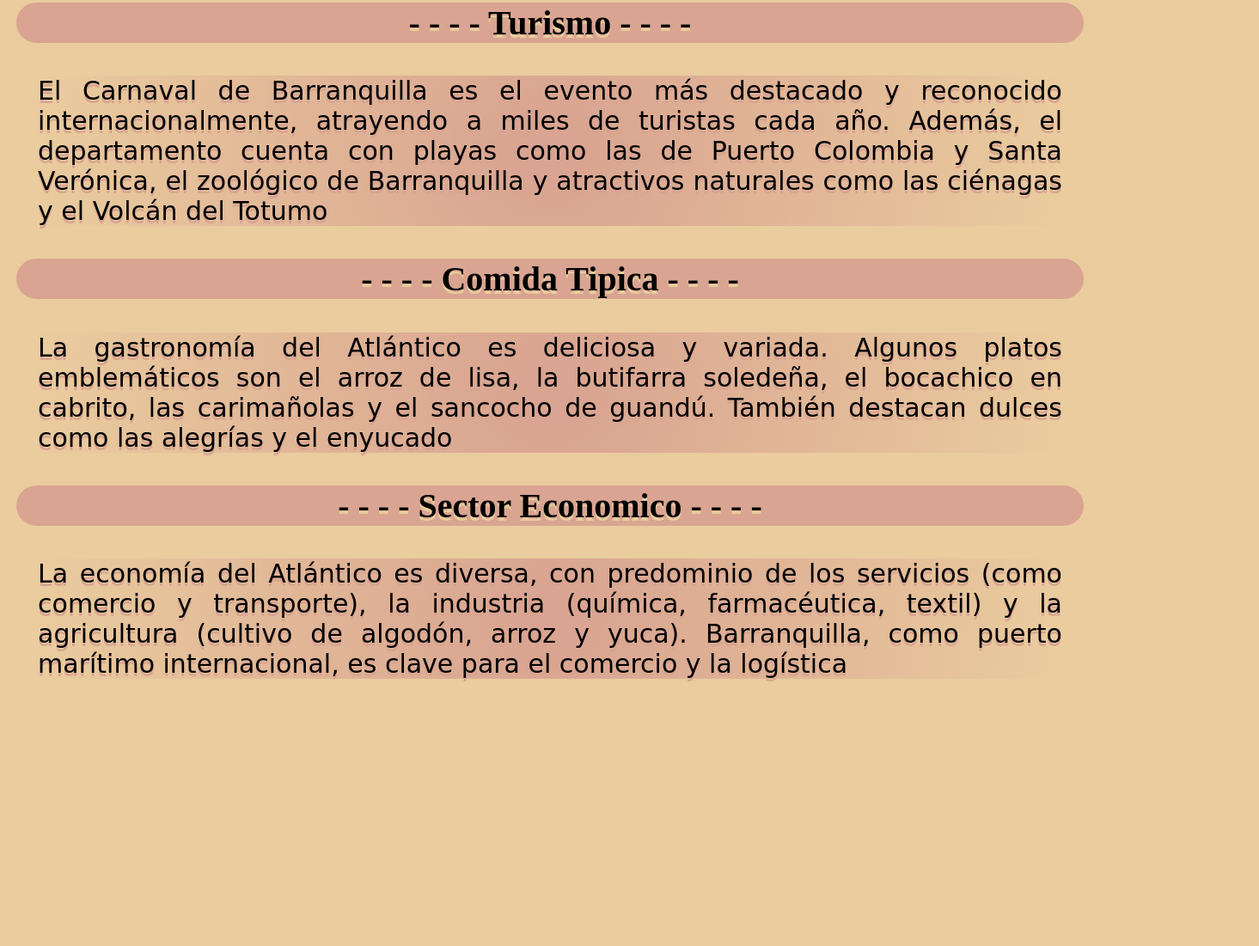
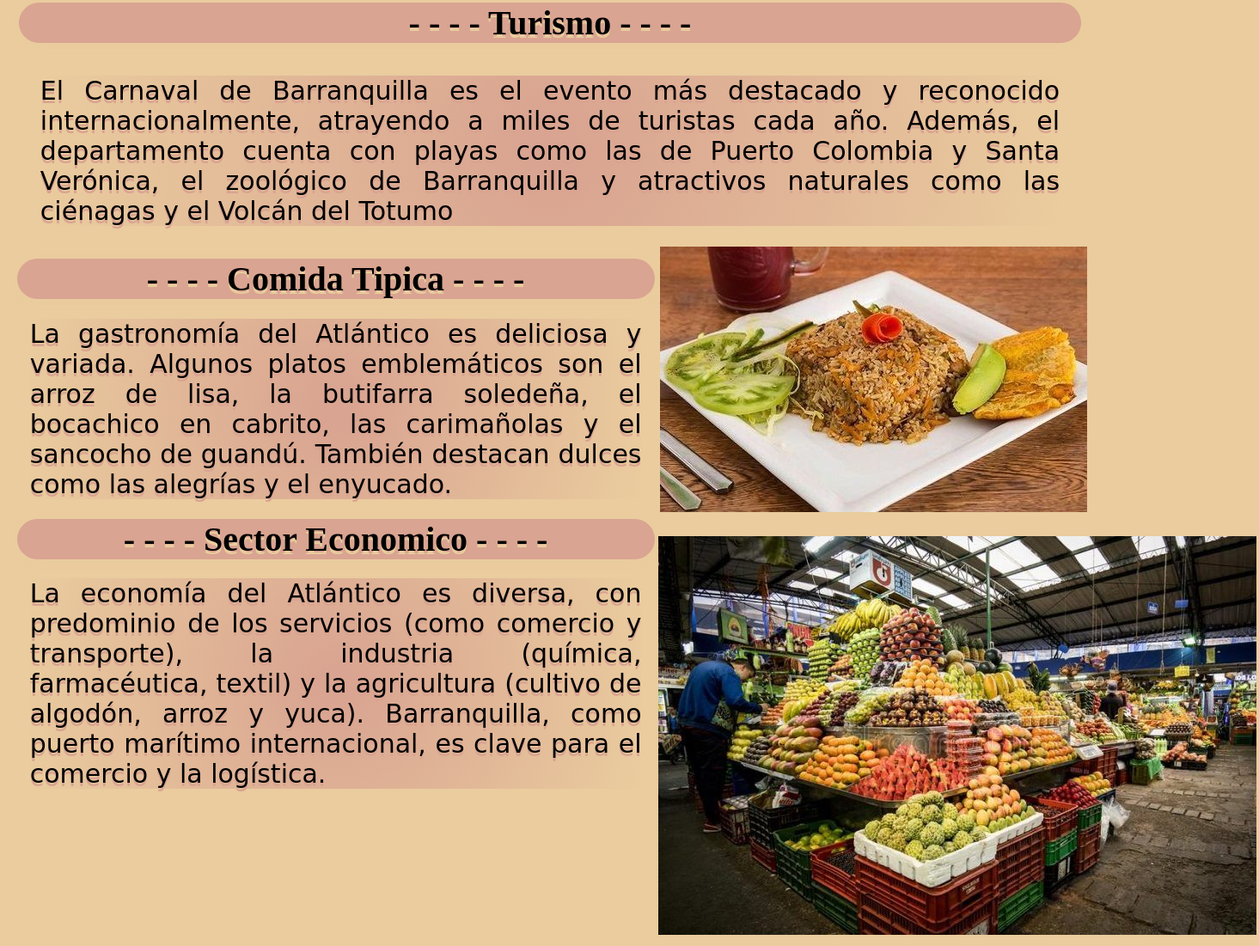
Before and after one commit to Hadassa-gal/Departamentos, a plain HTML site: page departamentos/atlantico/index.html in a window 1280 px wide. Shown: the part 739-1840 px from the top of the page at 86% size, 1465 px wide, since content can reach past the window. Before the commit the page ends 1570 px from the top, so only its background shows below. Drawn offline with Linux system fonts and the light colour scheme; a web font is replaced by a local one.

Commit message:
arreglos en el ui

```diff
--- a/departamentos/atlantico/depstyle.css
+++ b/departamentos/atlantico/depstyle.css
@@ -55,3 +55,19 @@
     margin: 3%;
     padding: 0;
 }
+.izq{
+    width: 60%;
+}
+.der{
+    margin-top: -320px;
+}
+.izq2{
+    display: block;
+    width: 60%;
+
+}
+.der2{
+    margin-top: -320px;
+    right: auto;
+    width: 40%;
+}
--- a/departamentos/atlantico/index.html
+++ b/departamentos/atlantico/index.html
@@ -12,16 +12,35 @@
     </div>
     <div>
         <p class="parrafo">El departamento del Atlántico es uno de los 32 departamentos en los que se constituye Colombia. Está situado en el norte del país, en la región Caribe, y su capital es Barranquilla. Limita al norte y al oeste con el mar Caribe, al este con el río Magdalena que lo separa del departamento de Magdalena, al sur con el departamento de Bolívar y al suroeste con el departamento de Córdoba. Con una extensión de 3.388 km² es el departamento más pequeño de la región Caribe y el cuarto más pequeño de Colombia, por detrás de San Andrés y Providencia, Quindío y Caldas.</p>
+        <div>
             <h2 class="titul">-   -   -   -   Turismo   -   -   -   -</h2>
             <p class="parrafo">
                 El Carnaval de Barranquilla es el evento más destacado y reconocido internacionalmente, atrayendo a miles de turistas cada año. Además, el departamento cuenta con playas como las de Puerto Colombia y Santa Verónica, el zoológico de Barranquilla y atractivos naturales como las ciénagas y el Volcán del Totumo
             </p>
+        </div>
+        <div>
+            <div class="izq">
                 <h2 class="titul">-   -   -   -   Comida Tipica   -   -   -   -</h2>
                 <p class="parrafo">
-            La gastronomía del Atlántico es deliciosa y variada. Algunos platos emblemáticos son el arroz de lisa, la butifarra soledeña, el bocachico en cabrito, las carimañolas y el sancocho de guandú. También destacan dulces como las alegrías y el enyucado        </p>
+                    La gastronomía del Atlántico es deliciosa y variada. Algunos platos emblemáticos son el arroz de lisa, la butifarra soledeña, el bocachico en cabrito, las carimañolas y el sancocho de guandú. También destacan dulces como las alegrías y el enyucado.
+                </p>
+            </div>
+            <div class="der" style="float: right;">
+                <img class="comida" src="/images/Arroz de Lisa.jpeg" alt="dep.del atlantico">
+            </div>
+        </div>
+        <div>
+            <div class="izq2">
                 <h2 class="titul">-   -   -   -   Sector Economico   -   -   -   -</h2>
                 <p class="parrafo">
-            La economía del Atlántico es diversa, con predominio de los servicios (como comercio y transporte), la industria (química, farmacéutica, textil) y la agricultura (cultivo de algodón, arroz y yuca). Barranquilla, como puerto marítimo internacional, es clave para el comercio y la logística        </p>
+                    La economía del Atlántico es diversa, con predominio de los servicios (como comercio y transporte), la industria (química, farmacéutica, textil) y la agricultura (cultivo de algodón, arroz y yuca). Barranquilla, como puerto marítimo internacional, es clave para el comercio y la logística.
+                </p>
+            </div>
+            <div class="der2" style="float: right;">
+                <img class="comida" src="/images/comercio-bquilla.jpeg" alt="dep.del atlantico">
+            </div>
+
+        </div>
     </div>
 </body>
 </html>
```
Also changed, not shown: images/Arroz de Lisa.jpeg (added), images/comercio-bquilla.jpeg (added). Lines whose indentation alone changed are shown as unchanged.
